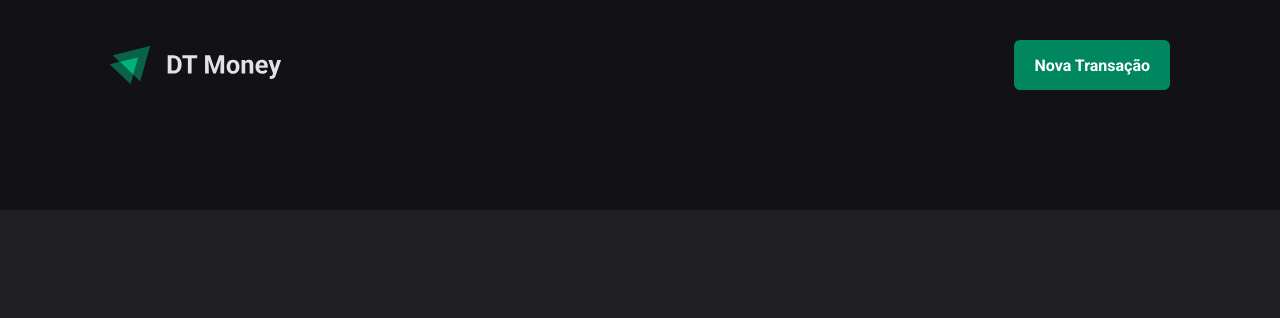
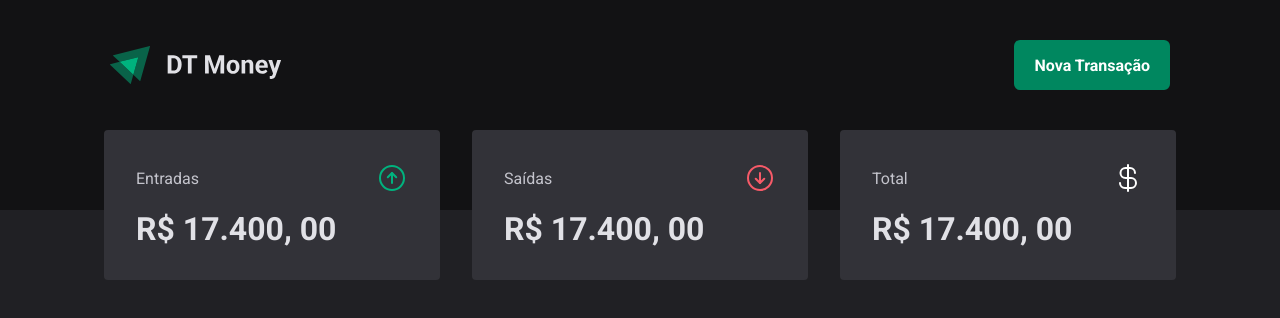
Before and after one commit to shindhi/03-dt-money, a React (Vite) app: page / in a window 1280 px wide. Shown: the top 318 px of the page. Built offline with nearby package versions, Linux system fonts and the light colour scheme.

Commit message:
adiciona componente Summary

```diff
--- a/package.json
+++ b/package.json
@@ -10,6 +10,7 @@
     "preview": "vite preview"
   },
   "dependencies": {
+    "phosphor-react": "^1.4.1",
     "react": "^18.3.1",
     "react-dom": "^18.3.1",
     "styled-components": "^6.1.11"
--- /dev/null
+++ b/src/components/Summary/index.tsx
@@ -0,0 +1,39 @@
+import { useTheme } from 'styled-components'
+import { ArrowCircleDown, ArrowCircleUp, CurrencyDollar } from 'phosphor-react'
+
+import { SummaryContainer, SummaryCard } from './styled'
+
+export function Summary() {
+  const theme = useTheme()
+
+  return (
+    <SummaryContainer>
+      <SummaryCard>
+        <header>
+          <span>Entradas</span>
+          <ArrowCircleUp size={32} color={theme['green-300']} />
+        </header>
+
+        <strong>R$ 17.400, 00</strong>
+      </SummaryCard>
+
+      <SummaryCard>
+        <header>
+          <span>Saídas</span>
+          <ArrowCircleDown size={32} color={theme['red-300']} />
+        </header>
+
+        <strong>R$ 17.400, 00</strong>
+      </SummaryCard>
+
+      <SummaryCard>
+        <header>
+          <span>Total</span>
+          <CurrencyDollar size={32} color={theme.white} />
+        </header>
+
+        <strong>R$ 17.400, 00</strong>
+      </SummaryCard>
+    </SummaryContainer>
+  )
+}
--- /dev/null
+++ b/src/components/Summary/styled.ts
@@ -0,0 +1,40 @@
+import styled, { css } from 'styled-components'
+
+export const SummaryContainer = styled.section`
+  width: 100%;
+  max-width: 112rem;
+  margin: 0 auto;
+  padding: 0 2.4rem;
+  margin-top: -8rem;
+
+  display: grid;
+  grid-template-columns: repeat(3, 1fr);
+  gap: 3.2rem;
+`
+
+interface SummaryCardProps {
+  variant?: 'green'
+}
+
+export const SummaryCard = styled.div<SummaryCardProps>`
+  background: ${({ theme }) => theme['gray-600']};
+  border-radius: 4px;
+  padding: 3.2rem;
+
+  header {
+    display: flex;
+    align-items: center;
+    justify-content: space-between;
+    color: ${({ theme }) => theme['gray-300']};
+  }
+
+  strong {
+    display: block;
+    margin-top: 1.6rem;
+    font-size: 3.2rem;
+  }
+
+  ${({ variant }) => variant === 'green' && css`
+    background: ${({ theme }) => theme['green-700']};
+  `}
+`
--- a/src/pages/Transactions/index.tsx
+++ b/src/pages/Transactions/index.tsx
@@ -1,10 +1,12 @@
 import { Header } from "../../components/Header";
+import { Summary } from "../../components/Summary";
 
 export function Transactions() {
   return (
     <div>
       <Header />
+      <Summary />
+
     </div>
-
   )
 }
```
Also changed, not shown: 1 other file (tests, documents, lock files or other folders).
